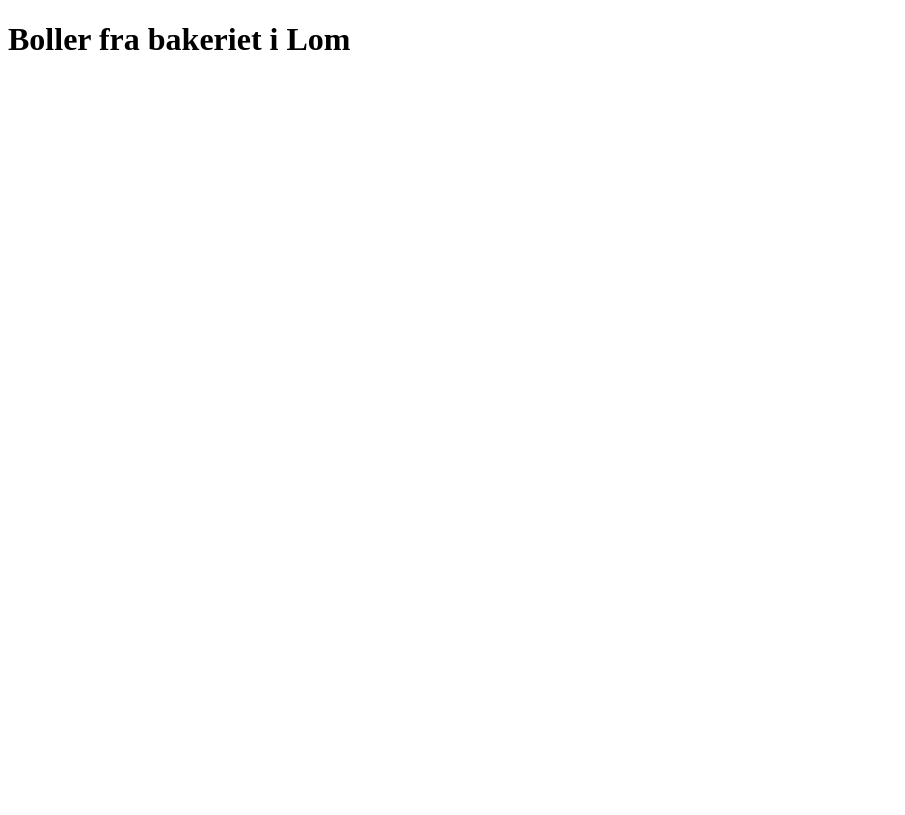
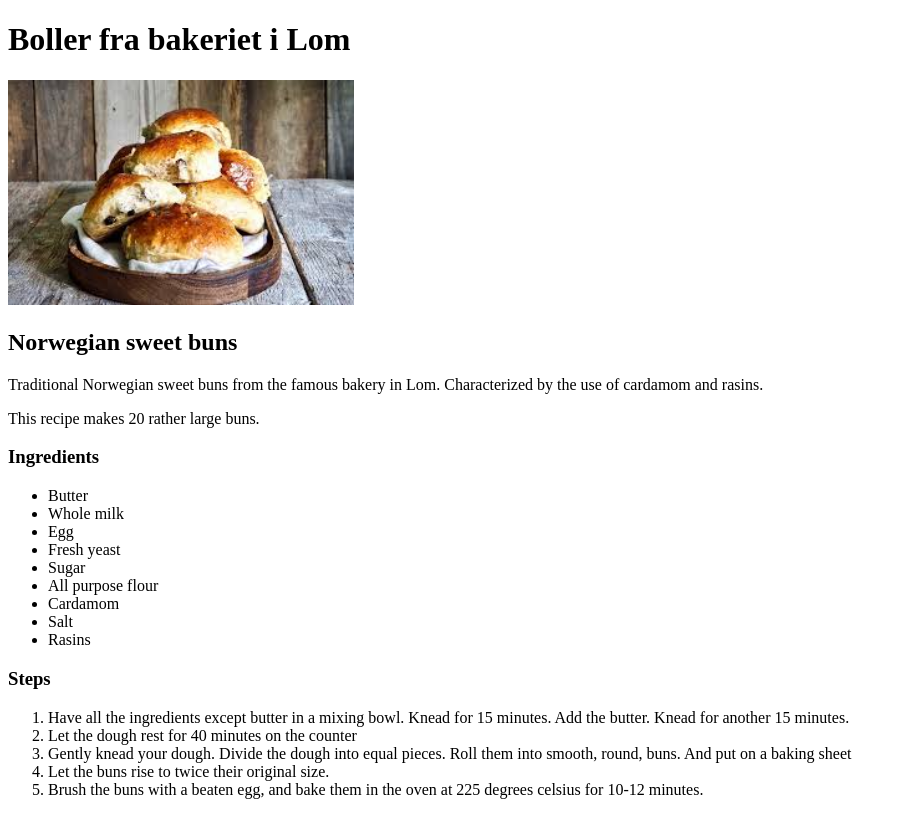
Before and after one commit to trlang/odin-recipes, a plain HTML site: page recipes/boller.html in a window 1280 px wide. Shown: the whole page, without its empty margins (0-905 px from the left). Drawn offline with Linux system fonts and the light colour scheme.

Commit message:
feat: Wrote out boller recipe, and added photo

```diff
--- a/recipes/boller.html
+++ b/recipes/boller.html
@@ -6,5 +6,35 @@
     </header>
     <body>
         <h1>Boller fra bakeriet i Lom</h1>
+        <img
+            src="../img/boller.jpeg"
+            alt="Picture of Norwegian sweet rolls"
+            height="225"
+        >
+        <h2>Norwegian sweet buns</h3>
+        <p>Traditional Norwegian sweet buns from the famous bakery in Lom. Characterized by the use of cardamom and rasins.</p>
+        <p>This recipe makes 20 rather large buns.</p>
+        <p></p>
+        <h3>Ingredients</h3>
+        <ul>
+            <li>Butter</li>
+            <li>Whole milk</li>
+            <li>Egg</li>
+            <li>Fresh yeast</li>
+            <li>Sugar</li>
+            <li>All purpose flour</li>
+            <li>Cardamom</li>
+            <li>Salt</li>
+            <li>Rasins</li>
+
+        </ul>
+        <h3>Steps</h3>
+        <ol>
+            <li>Have all the ingredients except butter in a mixing bowl. Knead for 15 minutes. Add the butter. Knead for another 15 minutes.</li>
+            <li>Let the dough rest for 40 minutes on the counter</li>
+            <li>Gently knead your dough. Divide the dough into equal pieces. Roll them into smooth, round, buns. And put on a baking sheet</li>
+            <li>Let the buns rise to twice their original size. </li>
+            <li>Brush the buns with a beaten egg, and bake them in the oven at 225 degrees celsius for 10-12 minutes.</li>
+        </ol>
     </body>
 </html>
```
